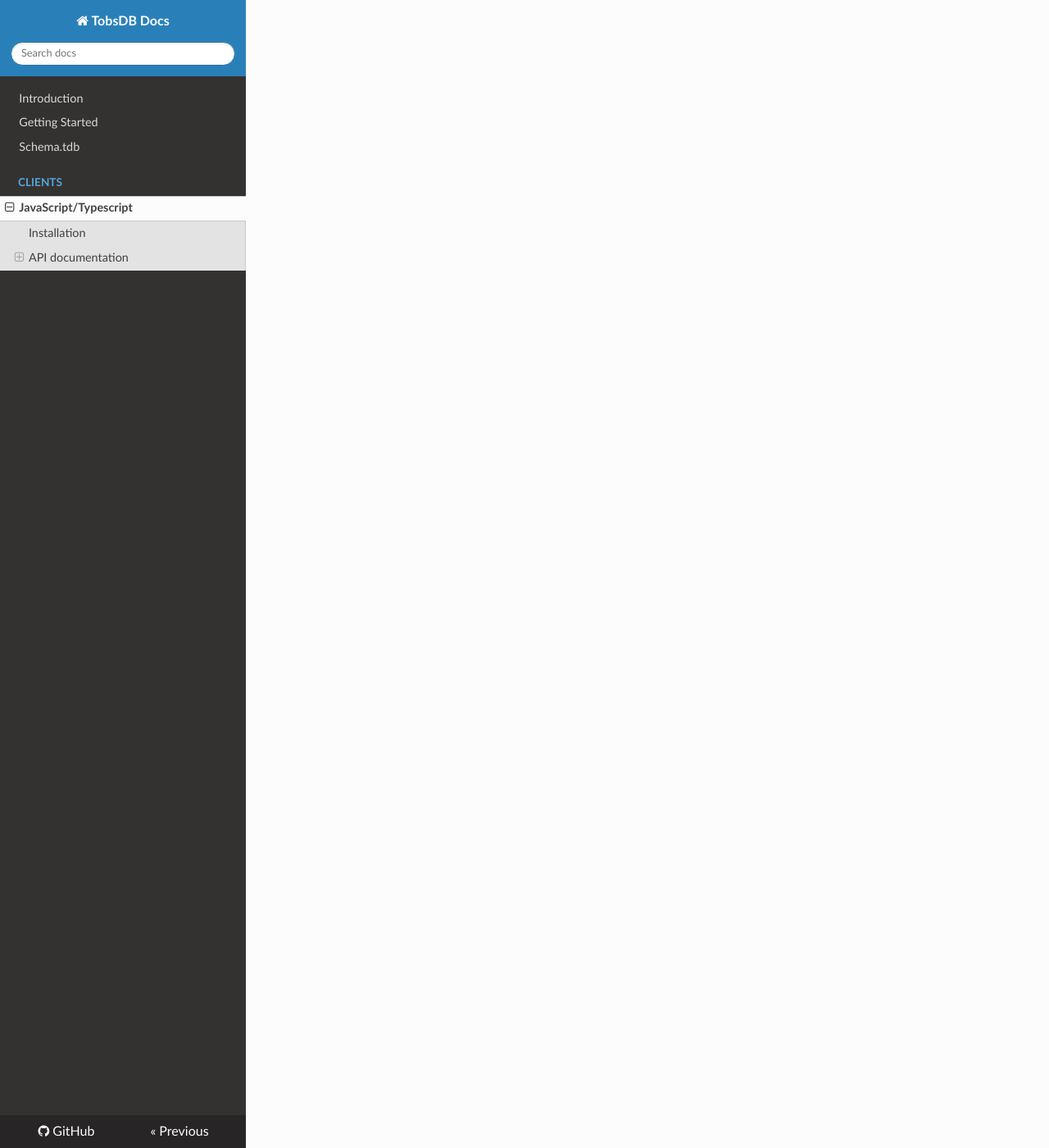
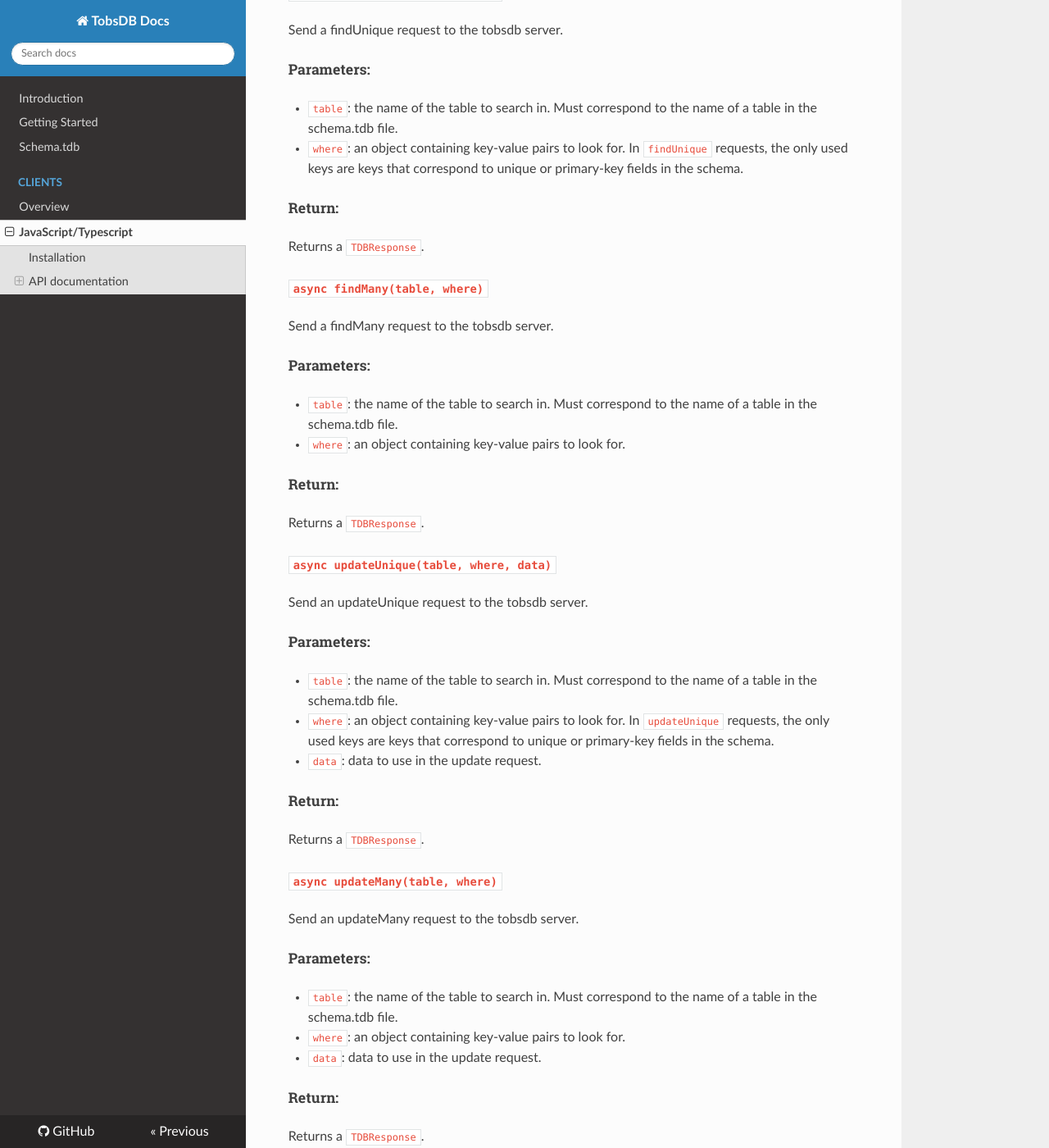
Before and after one commit to tobsdb/tobsdb, an MkDocs documentation site: the page built from docs/clients/js.md, in a window 1280 px wide and 1400 px high, scrolled down 2327 px. Shown: the whole window at 82% size. Built offline with MkDocs 1.6.1, drawn with Linux system fonts in a browser that asks for light colours; nearby versions of some CDN libraries; some of the changed text lies outside the part shown.

Commit message:
docs: updated js client docs

```diff
--- a/docs/clients/js.md
+++ b/docs/clients/js.md
@@ -53,6 +53,10 @@
 - `url`: the url of the tobsdb server
 - `schema_path`: the path to the schema.tdb file. Defaults to `$(cwd)/schema.tdb`
 
+##### Return:
+
+Returns a `TDBSchemaValidationResponse`.
+
 #### `async disconnect()`
 
 Gracefully disconnect from tobsdb server.
@@ -67,6 +71,10 @@
 Must correspond to the name of a table in the schema.tdb file.
 - `data`: data to use in the create request.
 
+##### Return:
+
+Returns a `TDBResponse`.
+
 #### `async createMany(table, data)`
 
 Send a create-many request to the tobsdb server.
@@ -76,3 +84,96 @@
 - `table`: the name of the table to create rows in.
 Must correspond to the name of a table in the schema.tdb file.
 - `data`: an array data to use in the create-many request.
+
+##### Return:
+
+Returns a `TDBResponse`.
+
+#### `async findUnique(table, where)`
+
+Send a findUnique request to the tobsdb server.
+
+##### Parameters:
+
+- `table`: the name of the table to search in.
+Must correspond to the name of a table in the schema.tdb file.
+- `where`: an object containing key-value pairs to look for.
+In `findUnique` requests, the only used keys are keys that correspond to unique or primary-key fields in the schema.
+
+##### Return:
+
+Returns a `TDBResponse`.
+
+#### `async findMany(table, where)`
+
+Send a findMany request to the tobsdb server.
+
+##### Parameters:
+
+- `table`: the name of the table to search in.
+Must correspond to the name of a table in the schema.tdb file.
+- `where`: an object containing key-value pairs to look for.
+
+##### Return:
+
+Returns a `TDBResponse`.
+
+#### `async updateUnique(table, where, data)`
+
+Send an updateUnique request to the tobsdb server.
+
+##### Parameters:
+
+- `table`: the name of the table to search in.
+Must correspond to the name of a table in the schema.tdb file.
+- `where`: an object containing key-value pairs to look for.
+In `updateUnique` requests, the only used keys are keys that correspond to unique or primary-key fields in the schema.
+- `data`: data to use in the update request.
+
+##### Return:
+
+Returns a `TDBResponse`.
+
+#### `async updateMany(table, where)`
+
+Send an updateMany request to the tobsdb server.
+
+##### Parameters:
+
+- `table`: the name of the table to search in.
+Must correspond to the name of a table in the schema.tdb file.
+- `where`: an object containing key-value pairs to look for.
+- `data`: data to use in the update request.
+
+##### Return:
+
+Returns a `TDBResponse`.
+
+#### `async deleteUnique(table, where)`
+
+Send a deleteUnique request to the tobsdb server.
+
+##### Parameters:
+
+- `table`: the name of the table to search in.
+Must correspond to the name of a table in the schema.tdb file.
+- `where`: an object containing key-value pairs to look for.
+In `deleteUnique` requests, the only used keys are keys that correspond to unique or primary-key fields in the schema.
+
+##### Return:
+
+Returns a `TDBResponse`.
+
+#### `async deleteMany(table, where)`
+
+Send a deleteMany request to the tobsdb server.
+
+##### Parameters:
+
+- `table`: the name of the table to search in.
+Must correspond to the name of a table in the schema.tdb file.
+- `where`: an object containing key-value pairs to look for.
+
+##### Return:
+
+Returns a `TDBResponse`.
--- a/mkdocs.yaml
+++ b/mkdocs.yaml
@@ -14,4 +14,5 @@
   - Getting Started: "getting-started.md"
   - Schema.tdb: "schema.md"
   - Clients:
+      - Overview: "clients/overview.md"
       - JavaScript/Typescript: "clients/js.md"
```
Also changed, not shown: docs/clients/overview.md (+16 -1 lines).
